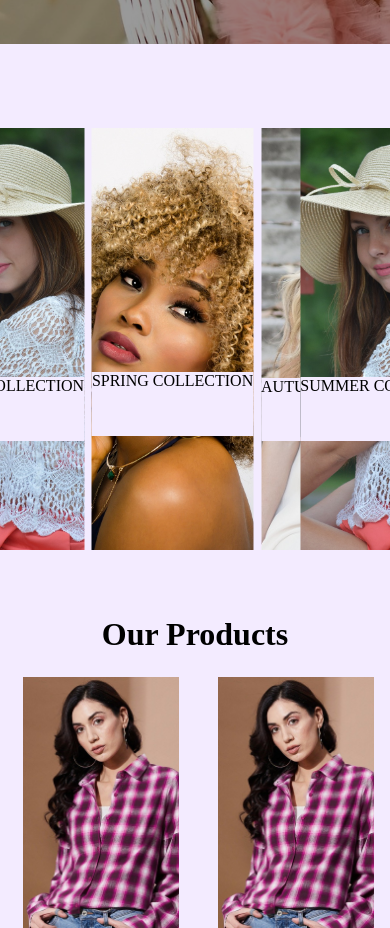
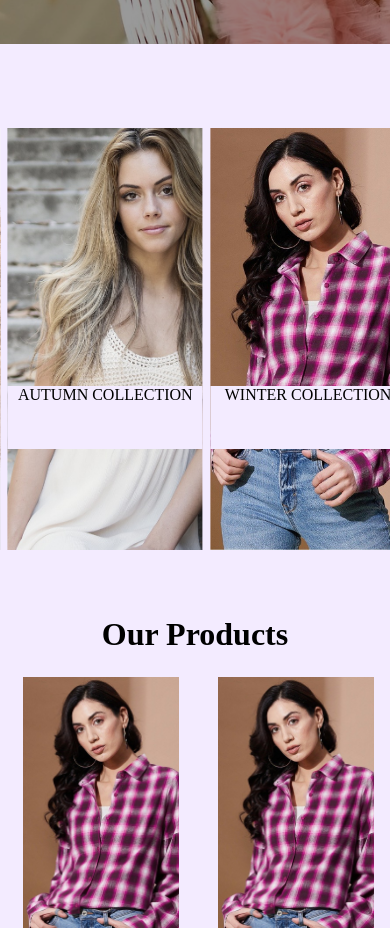
Before and after one commit to Sheilla-Chomba/Tuuze, an Angular app in the folder Frontend/Tuuze/: page / in a window 390 px wide. Shown: the part 800-1728 px from the top of the page. Built offline with nearby package versions, Linux system fonts and the light colour scheme; a web font is replaced by a local one.

Commit message:
Carosel overlapping completed

```diff
--- a/Frontend/Tuuze/src/app/components/landing-page/landing-page.component.css
+++ b/Frontend/Tuuze/src/app/components/landing-page/landing-page.component.css
@@ -46,7 +46,7 @@
     transform: translateX(0);
   }
   to {
-    transform: translateX(-50%);
+    transform: translateX(-100%);
   }
 }
 .carousel {
@@ -303,6 +303,11 @@
   color: #b819b0;
 }
 
+@media (max-width:960px) {
+  .caro1,.caro2{
+    width: 150%;
+  }
+}
 @media (max-width: 768px) {
   .landing-txt > h1 {
     font-size: 16px;
@@ -310,6 +315,9 @@
   .landing-txt {
     margin-right: 0%;
     margin-bottom: 0%;
+  }
+  .caro1,.caro2{
+    width:250%;
   }
   .prod {
     width: 30vw;
@@ -327,6 +335,9 @@
   }
 }
 @media (max-width: 425px) {
+  .caro1,.caro2{
+    width:1000%;
+  }
   .prod {
     width: 40vw;
   }
@@ -334,4 +345,5 @@
     height: 60%;
     width: 90%;
   }
+
 }
```
